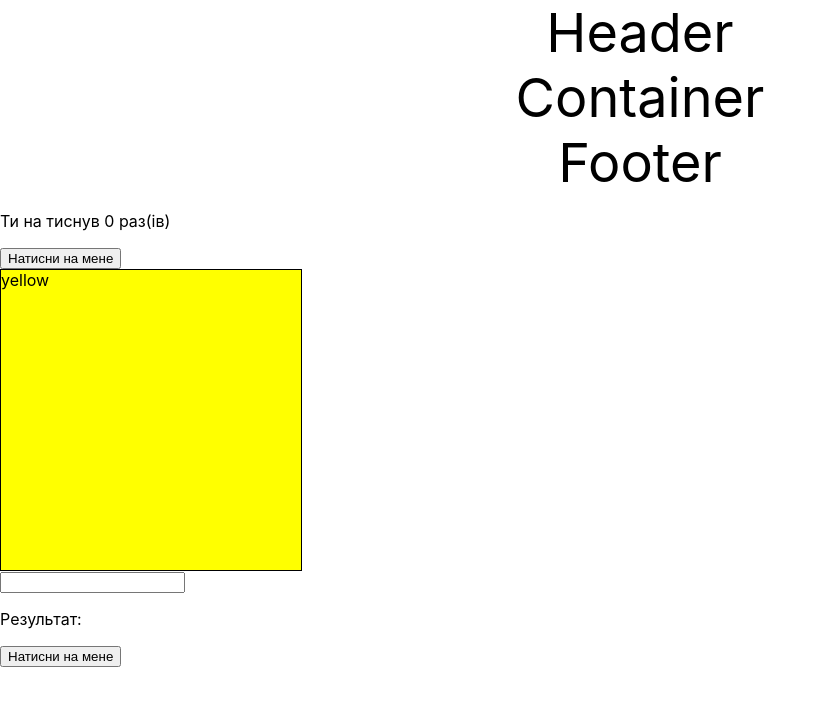
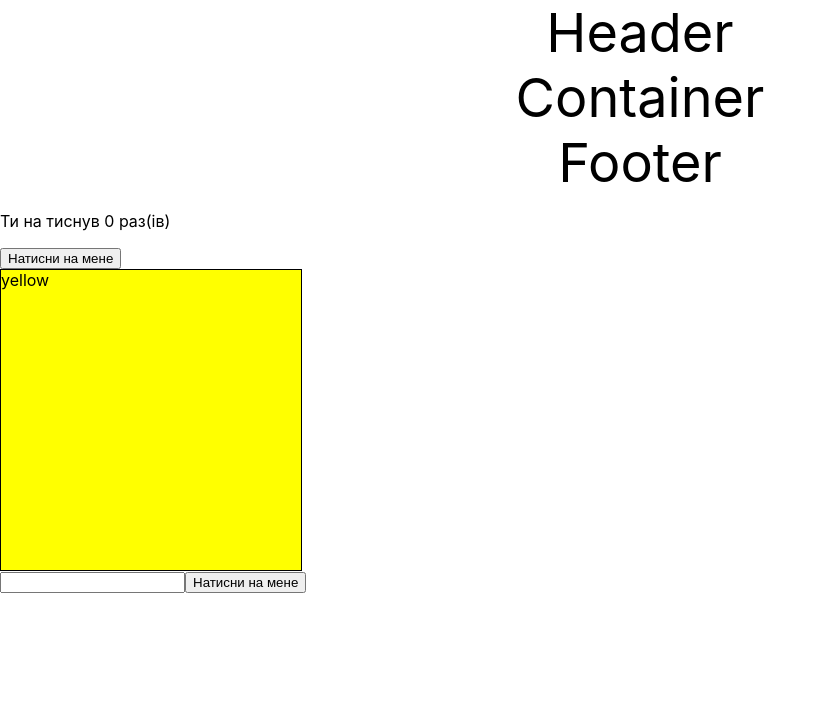
Before and after one commit to evgeniy-20/todolist, a React (Create React App) app: page / in a window 1280 px wide. Shown: the top 706 px of the page, without its empty margins (0-827 px from the left). Built offline with nearby package versions, Linux system fonts and the light colour scheme.

Commit message:
add list

```diff
--- a/src/Inputexample.js
+++ b/src/Inputexample.js
@@ -2,18 +2,22 @@ import React, {useState} from 'react'
 
 function Inputexample() {
   const [value, setValue] = useState('')
-  const [result, setResult] = useState('')
+  const [notes, setNotes] = useState([]);
+
+  const result = notes.map((note, index) => {
+		return <ul><li key={index}>{note}</li></ul>;
+	});
 
   const handleChange  = (event) => {
     setValue(event.target.value);
   }
   const handleClick = () => {
-    setResult(value);
+    setNotes([...notes, value]);
   }
   return (
     <div>
+        {result}
         <input value={value} onChange={handleChange} />
-		    <p>Результат: {result}</p>
         <button onClick={handleClick}>Натисни на мене</button>
     </div>
   )
```
